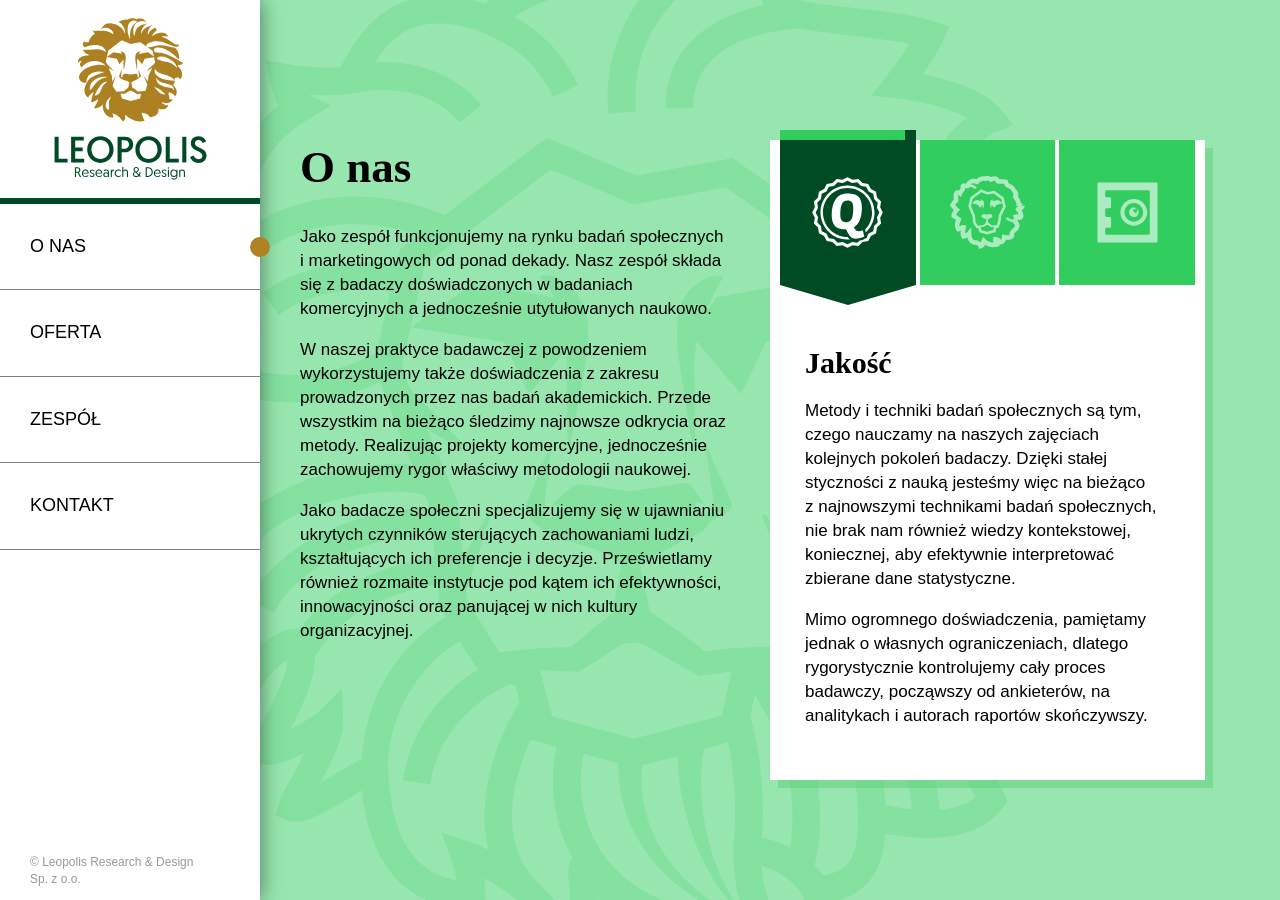
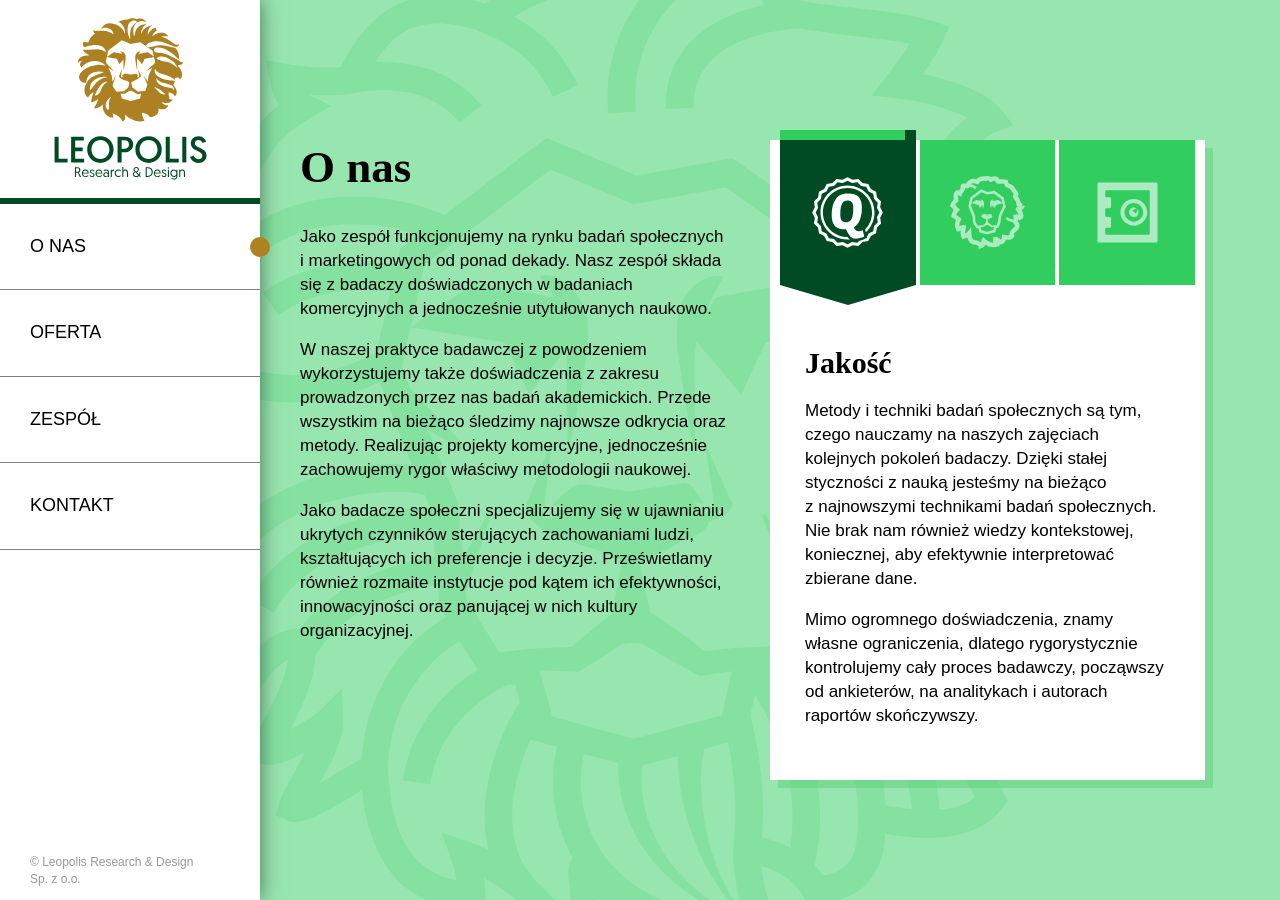
Before and after one commit to cadiblac/leopolis, a Jekyll site: the page built from o-nas.md, in a window 1280 px wide. Built offline with Jekyll 4.4.1, drawn with Linux system fonts in a browser that asks for light colours; nearby versions of some CDN libraries.

Commit message:
Update o-nas-zakladki.yml

```diff
--- a/_data/o-nas-zakladki.yml
+++ b/_data/o-nas-zakladki.yml
@@ -1,6 +1,6 @@
 - id: "jakosc"
   naglowek: "Jakość"
-  tresc: "Metody i techniki badań społecznych są tym, czego nauczamy na naszych zajęciach  kolejnych pokoleń badaczy. Dzięki stałej styczności z nauką jesteśmy więc  na bieżąco z najnowszymi technikami badań społecznych, nie brak nam również wiedzy kontekstowej, koniecznej,  aby efektywnie interpretować  zbierane dane statystyczne.<p>Mimo ogromnego  doświadczenia, pamiętamy jednak o własnych ograniczeniach, dlatego rygorystycznie kontrolujemy cały proces badawczy, począwszy od ankieterów, na analitykach i autorach raportów skończywszy.</p>"
+  tresc: "Metody i techniki badań społecznych są tym, czego nauczamy na naszych zajęciach kolejnych pokoleń badaczy. Dzięki stałej styczności z nauką jesteśmy na bieżąco z najnowszymi technikami badań społecznych. Nie brak nam również wiedzy kontekstowej, koniecznej, aby efektywnie interpretować zbierane dane.<p>Mimo ogromnego doświadczenia, znamy  własne ograniczenia, dlatego rygorystycznie kontrolujemy cały proces badawczy, począwszy od ankieterów, na analitykach i autorach raportów skończywszy."
 - id: "odwaga"
   naglowek: "Odwaga"
   tresc: "Odwaga to kluczowa cecha badacza: bez niej nawet najbardziej wyszukana metodologia jest bezużyteczna.<p>Formułowanie przewidywań i dawanie rekomendacji tak ogólnikowych, że pasują do prawie wszelkich możliwych sytuacji,  jest nie tylko bezużyteczne, ale oznacza również marnowanie zasobów czasowych  i finansowych zleceniodawcy i zespołu.</p>Jako badacze nie uchylamy się przed formułowaniem jednoznacznych zaleceń i testowalnych prognoz. Jako projektanci rozwiązań organizacyjnych i usług konsekwentnie angażujemy się w implementacje wypracowanych pomysłów."
```
